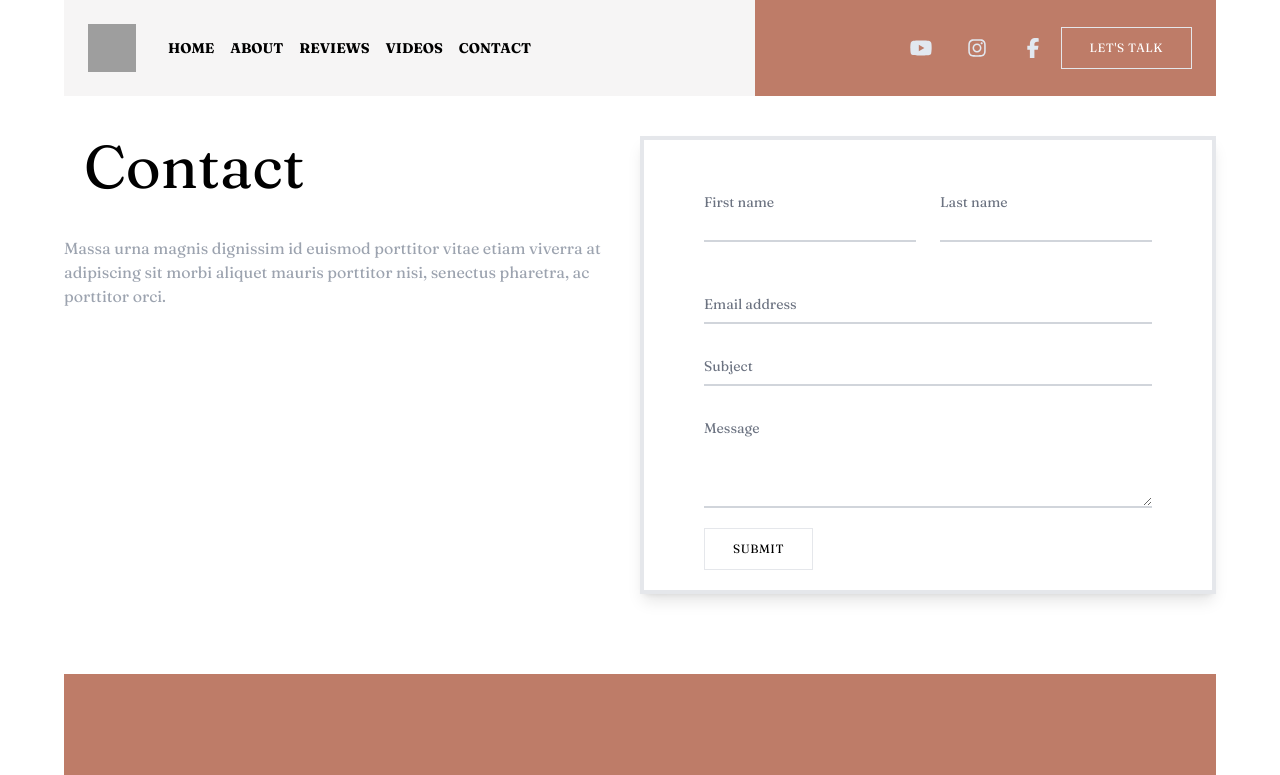
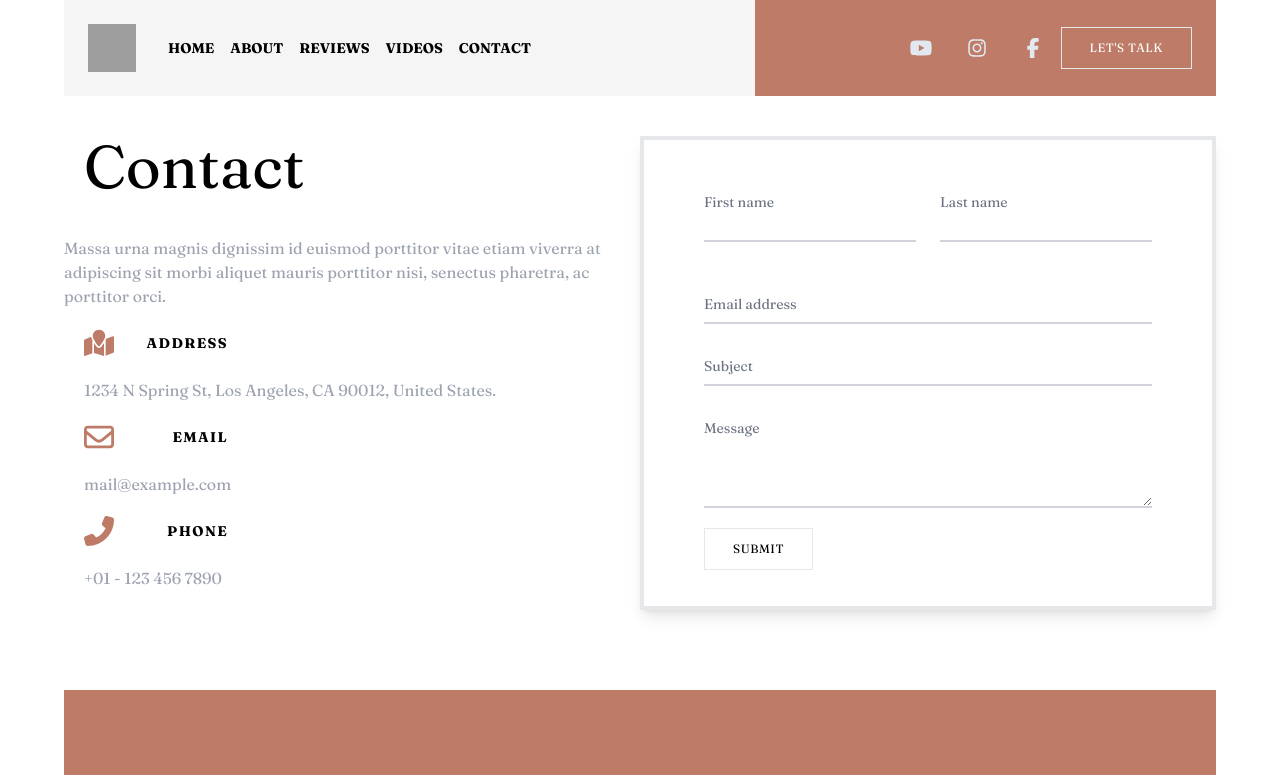
Before and after one commit to tunourah/react-tailwind-project-w5, a React (Vite) app in the folder react-tailwind-project/: page /contact in a window 1280 px wide. Shown: the top 775 px of the page. Built offline with nearby package versions, Linux system fonts and the light colour scheme; grey boxes are pictures that could not be loaded.

Commit message:
style contact section

```diff
--- a/react-tailwind-project/src/pages/Contact.jsx
+++ b/react-tailwind-project/src/pages/Contact.jsx
@@ -1,26 +1,87 @@
-import React from 'react';
-import Navbar from '../components/Navbar';
-import Button from '../components/Button';
-import Footer from '../components/Footer';
-import LastSection from '../components/LastSection';
+import React from "react";
+import Navbar from "../components/Navbar";
+import Button from "../components/Button";
+import Footer from "../components/Footer";
+import LastSection from "../components/LastSection";
 
 const Contact = () => {
   return (
     <div>
-        <div className='max-w-6xl w-full mx-auto flex flex-col justify-between' >
+      <div className="max-w-6xl w-full mx-auto flex flex-col justify-between">
         <Navbar />
+      </div>
+
+      <div className="flex flex-col sm:flex-row max-w-6xl w-full mx-auto m-10">
+        <div className=" w-1/2">
+          <h1 className="sm:text-6xl mx-5 text-3xl">Contact</h1>
+          <p className="text-gray-400 mt-10 leading-10 text-center sm:text-start w-screen sm:w-full  text-sm sm:text-base">
+            Massa urna magnis dignissim id euismod porttitor vitae etiam viverra
+            at adipiscing sit morbi aliquet mauris porttitor nisi, senectus
+            pharetra, ac porttitor orci.
+          </p>
+          <div className="flex justify-between items-center w-1/4 m-5">
+            <div>
+              <svg
+                className="w-[30px] h-[30px] fill-custom-brown"
+                viewBox="0 0 576 512"
+                xmlns="http://www.w3.org/2000/svg"
+              >
+                <path d="M302.8 312C334.9 271.9 408 174.6 408 120C408 53.7 354.3 0 288 0S168 53.7 168 120c0 54.6 73.1 151.9 105.2 192c7.7 9.6 22 9.6 29.6 0zM416 503l144.9-58c9.1-3.6 15.1-12.5 15.1-22.3V152c0-17-17.1-28.6-32.9-22.3l-116 46.4c-.5 1.2-1 2.5-1.5 3.7c-2.9 6.8-6.1 13.7-9.6 20.6V503zM15.1 187.3C6 191 0 199.8 0 209.6V480.4c0 17 17.1 28.6 32.9 22.3L160 451.8V200.4c-3.5-6.9-6.7-13.8-9.6-20.6c-5.6-13.2-10.4-27.4-12.8-41.5l-122.6 49zM384 255c-20.5 31.3-42.3 59.6-56.2 77c-20.5 25.6-59.1 25.6-79.6 0c-13.9-17.4-35.7-45.7-56.2-77V449.4l192 54.9V255z"></path>
+              </svg>
+            </div>
+
+            <p className="font-semibold text-sm tracking-widest uppercase">
+              Address
+            </p>
+          </div>
+          <p className="text-gray-400 text-md m-5 w-screen sm:w-full">
+            1234 N Spring St, Los Angeles, CA 90012, United States.
+          </p>
+
+          {/*  */}
+
+          <div className="flex justify-between items-center w-1/4 m-5">
+            <div>
+              <svg
+                className="w-[30px] h-[30px] fill-custom-brown"
+                viewBox="0 0 512 512"
+                xmlns="http://www.w3.org/2000/svg"
+              >
+                <path d="M64 112c-8.8 0-16 7.2-16 16v22.1L220.5 291.7c20.7 17 50.4 17 71.1 0L464 150.1V128c0-8.8-7.2-16-16-16H64zM48 212.2V384c0 8.8 7.2 16 16 16H448c8.8 0 16-7.2 16-16V212.2L322 328.8c-38.4 31.5-93.7 31.5-132 0L48 212.2zM0 128C0 92.7 28.7 64 64 64H448c35.3 0 64 28.7 64 64V384c0 35.3-28.7 64-64 64H64c-35.3 0-64-28.7-64-64V128z"></path>
+              </svg>
+            </div>
+
+            <p className="font-semibold text-sm tracking-widest uppercase">
+              Email
+            </p>
+          </div>
+          <p className="text-gray-400 text-md m-5 w-screen sm:w-full">
+            mail@example.com
+          </p>
+
+          {/*  */}
+
+          <div className="flex justify-between items-center w-1/4 m-5">
+            <div>
+              <svg
+                className="w-[30px] h-[30px] fill-custom-brown"
+                viewBox="0 0 512 512"
+                xmlns="http://www.w3.org/2000/svg"
+              >
+
+                <path d="M347.1 24.6c7.7-18.6 28-28.5 47.4-23.2l88 24C499.9 30.2 512 46 512 64c0 247.4-200.6 448-448 448c-18 0-33.8-12.1-38.6-29.5l-24-88c-5.3-19.4 4.6-39.7 23.2-47.4l96-40c16.3-6.8 35.2-2.1 46.3 11.6L207.3 368c70.4-33.3 127.4-90.3 160.7-160.7L318.7 167c-13.7-11.2-18.4-30-11.6-46.3l40-96z"></path>
+              </svg>
+            </div>
+
+            <p className="font-semibold text-sm tracking-widest uppercase">
+              Phone
+            </p>
+          </div>
+          <p className="text-gray-400 text-md m-5 w-screen sm:w-full">
+            +01 - 123 456 7890
+          </p>
         </div>
-
-      <div className='flex flex-col sm:flex-row max-w-6xl w-full mx-auto m-10'>
-        <div className=' w-1/2'>
-       <h1 className='sm:text-6xl mx-5 text-3xl'>
-       Contact
-       </h1>
-       <p className='text-gray-400 mt-10 leading-10 text-center sm:text-start w-screen sm:w-full  text-sm sm:text-base'>Massa urna magnis dignissim id euismod porttitor vitae etiam viverra at adipiscing sit morbi aliquet mauris porttitor nisi, senectus pharetra, ac porttitor orci.
-
-</p>
-        </div>
-        <div className='  p-5 border-4  w-full sm:w-1/2 border shadow-lg  '>
+        <div className="  p-5 border-4  w-full sm:w-1/2 border shadow-lg  ">
           <form className="max-w-md mx-auto">
             <div className="grid md:grid-cols-2 md:gap-6 mb-5 pt-5">
               <div className="relative z-0 w-full group ">
@@ -114,13 +175,13 @@ const Contact = () => {
             >
               Submit
             </button> */}
-            <Button text="Submit" ></Button>
+            <Button text="Submit"></Button>
           </form>
         </div>
       </div>
-    <div  className='max-w-6xl w-full mx-auto flex flex-col justify-between'>
-      <Footer   />
-      <LastSection />
+      <div className="max-w-6xl w-full mx-auto flex flex-col justify-between">
+        <Footer />
+        <LastSection />
       </div>
     </div>
   );
```
